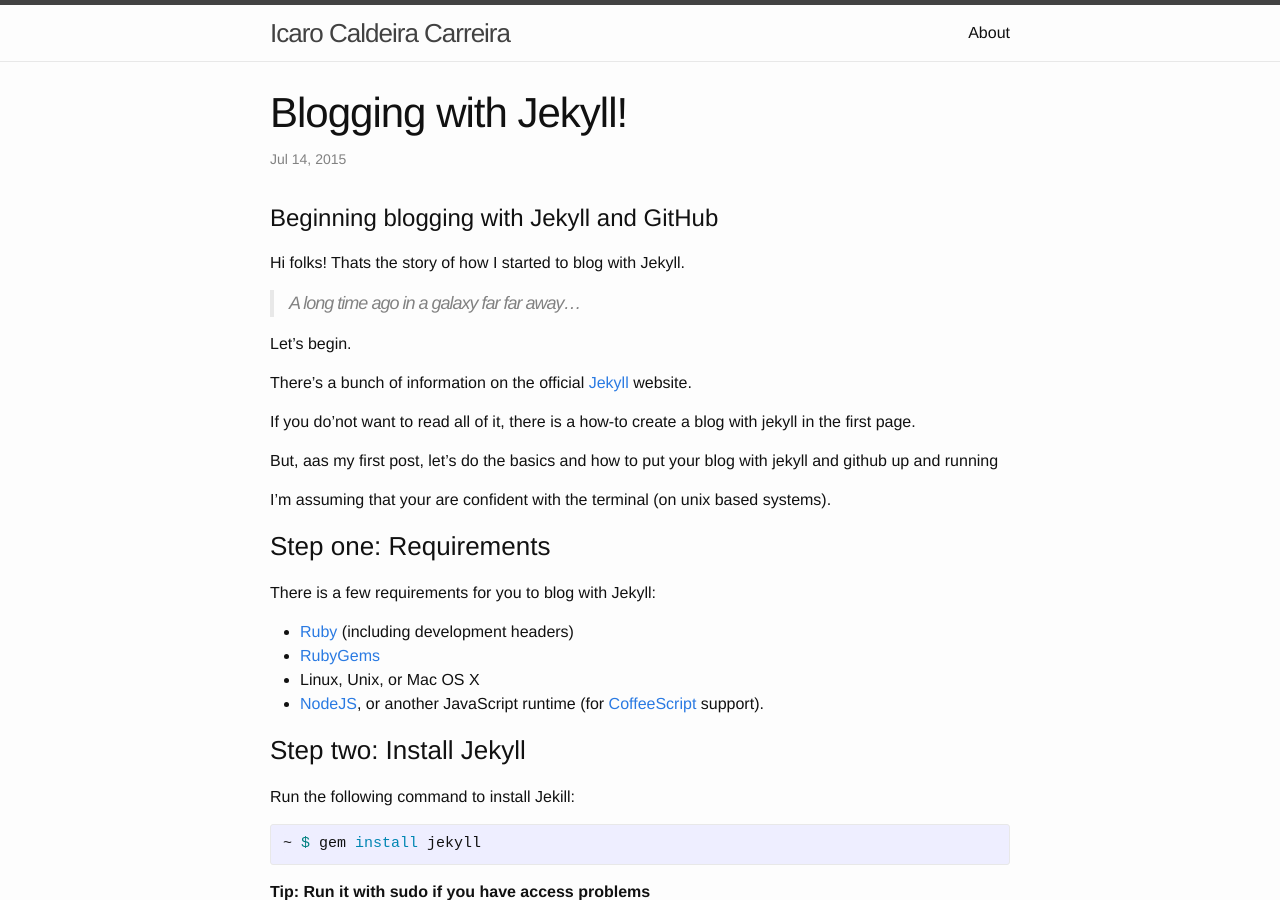
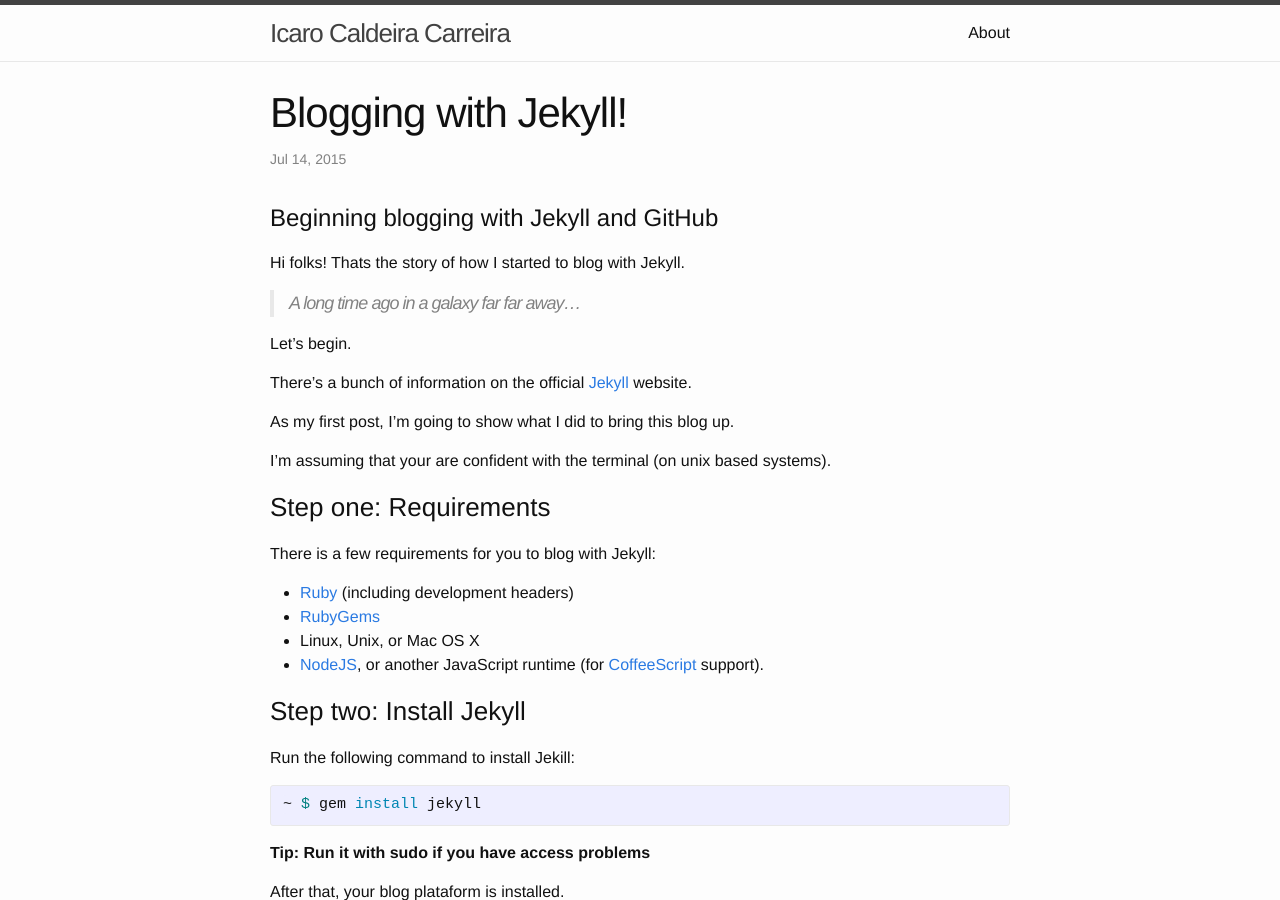
Before and after one commit to icarcal/blog, a Jekyll site: the page built from _posts/2015-07-14-blogging-with-jekyll.md, in a window 1280 px wide and 900 px high. Built offline with Jekyll 4.4.1, drawn with Linux system fonts in a browser that asks for light colours.

Commit message:
Edit first post

```diff
--- a/_posts/2015-07-14-blogging-with-jekyll.md
+++ b/_posts/2015-07-14-blogging-with-jekyll.md
@@ -16,9 +16,7 @@ Let's begin.
 
 There's a bunch of information on the official [Jekyll] website.
 
-If you do'not want to read all of it, there is a how-to create a blog with jekyll in the first page.
-
-But, aas my first post, let's do the basics and how to put your blog with jekyll and github up and running
+As my first post, I'm going to show what I did to bring this blog up.
 
 I'm assuming that your are confident with the terminal (on unix based systems).
 
```
